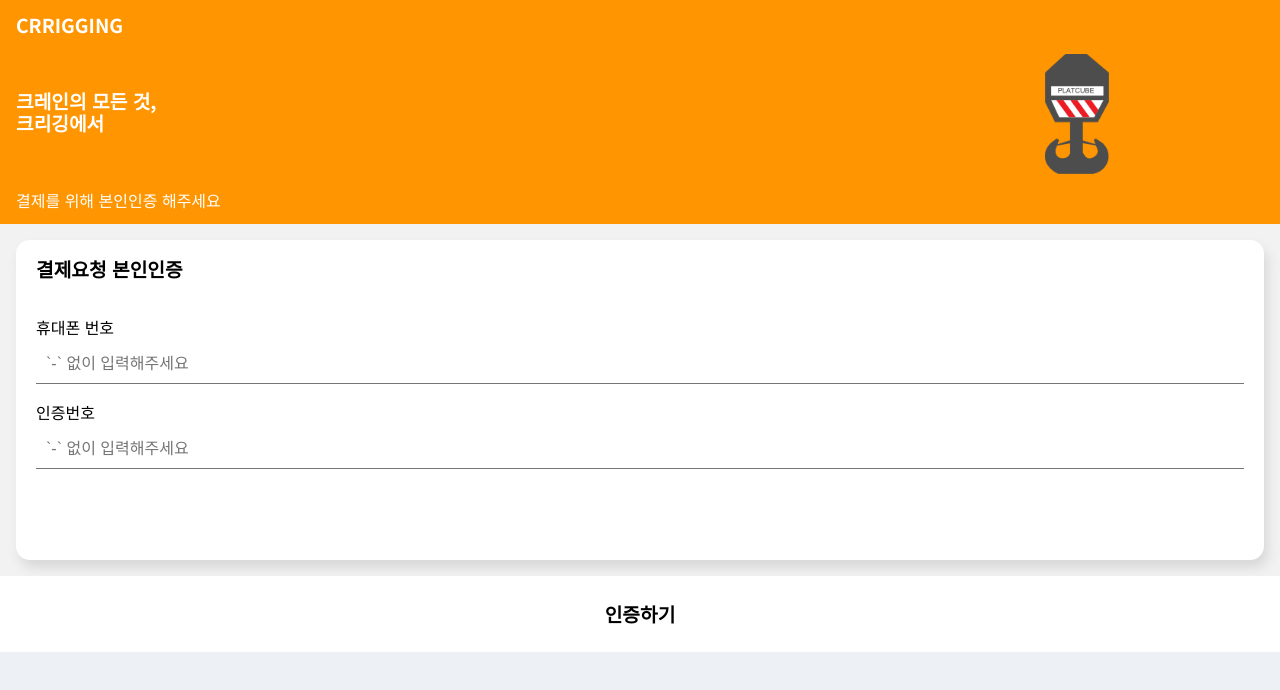
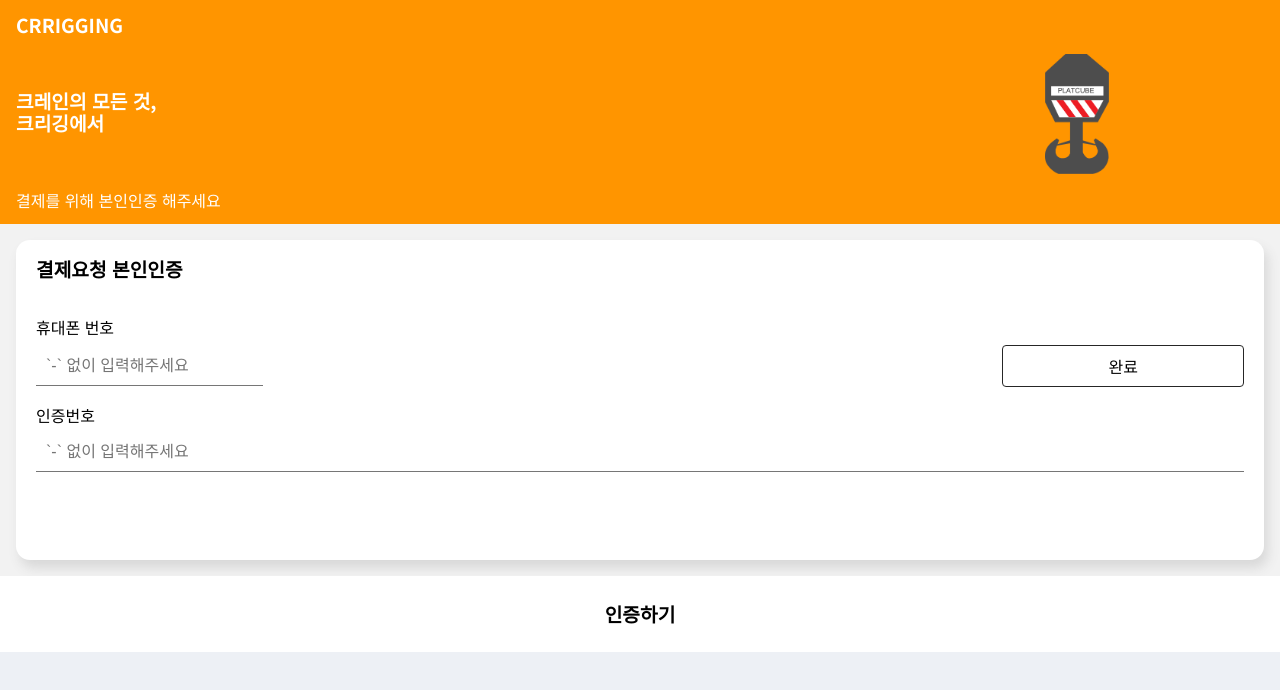
Before and after one commit to pacdong/crig_payment, a React (Create React App) app: page /Home in a window 1280 px wide. Shown: the top 690 px of the page. Built offline with nearby package versions, Linux system fonts and the light colour scheme.

Commit message:
2021-04-12 / 리졸브 작업 전

```diff
--- a/src/components/Home/CardForLogin.js
+++ b/src/components/Home/CardForLogin.js
@@ -33,12 +33,22 @@ const Container = styled.div`
   display: flex;
 `;
 const Box = styled.div`
-  padding-left: 20px;
-  padding-right: 20px;
-  padding-top: 20px;
   margin-bottom: 10px;
   display: flex;
+  width: 100%;
+  align-items: center;
   justify-content: space-between;
+  margin-bottom: 20px;
+`;
+const SubmitButton = styled.button`
+  outline: none;
+  box-shadow: 0px;
+  width: 20%;
+  background-color: ${colors.whiteColor};
+  padding: 8px;
+  font-size: 1rem;
+  border-radius: 4px;
+  border: 1px solid ${colors.blackColor};
 `;
 const Text = styled.span`
   font-size: 1rem;
@@ -55,7 +65,7 @@ const TextInput = styled.input`
   appearance: none;
   outline: none;
   border-width: 0 0 0.5px;
-  margin-bottom: 20px;
+  /* margin-bottom: 20px; */
   &:focus {
     border-color: ${colors.activeColor};
     border-width: 0 0 1px;
@@ -71,11 +81,14 @@ function CardForLogin() {
         </Header>
         <Container>
           <Text>휴대폰 번호</Text>
-          <TextInput
-            placeholder="`-` 없이 입력해주세요"
-            maxLength={12}
-            type="number"
-          />
+          <Box>
+            <TextInput
+              placeholder="`-` 없이 입력해주세요"
+              maxLength={12}
+              type="number"
+            />
+            <SubmitButton>완료</SubmitButton>
+          </Box>
           <Text>인증번호</Text>
           <TextInput
             placeholder="`-` 없이 입력해주세요"
--- a/src/routes/Home/HomeContainer.js
+++ b/src/routes/Home/HomeContainer.js
@@ -5,6 +5,16 @@ const HomeContainer = () => {
   const [price, setPrice] = useState(0);
   const [loading, setLoading] = useState(false);
   const [isLoggedIn, setIsLoffedIn] = useState(false);
+
+  const getSecretNumber = async () => {
+    setLoading(true);
+    try {
+    } catch (e) {
+      console.log(e);
+    } finally {
+      setLoading(false);
+    }
+  };
   const handleLogIn = async () => {
     setLoading(true);
     try {
```
